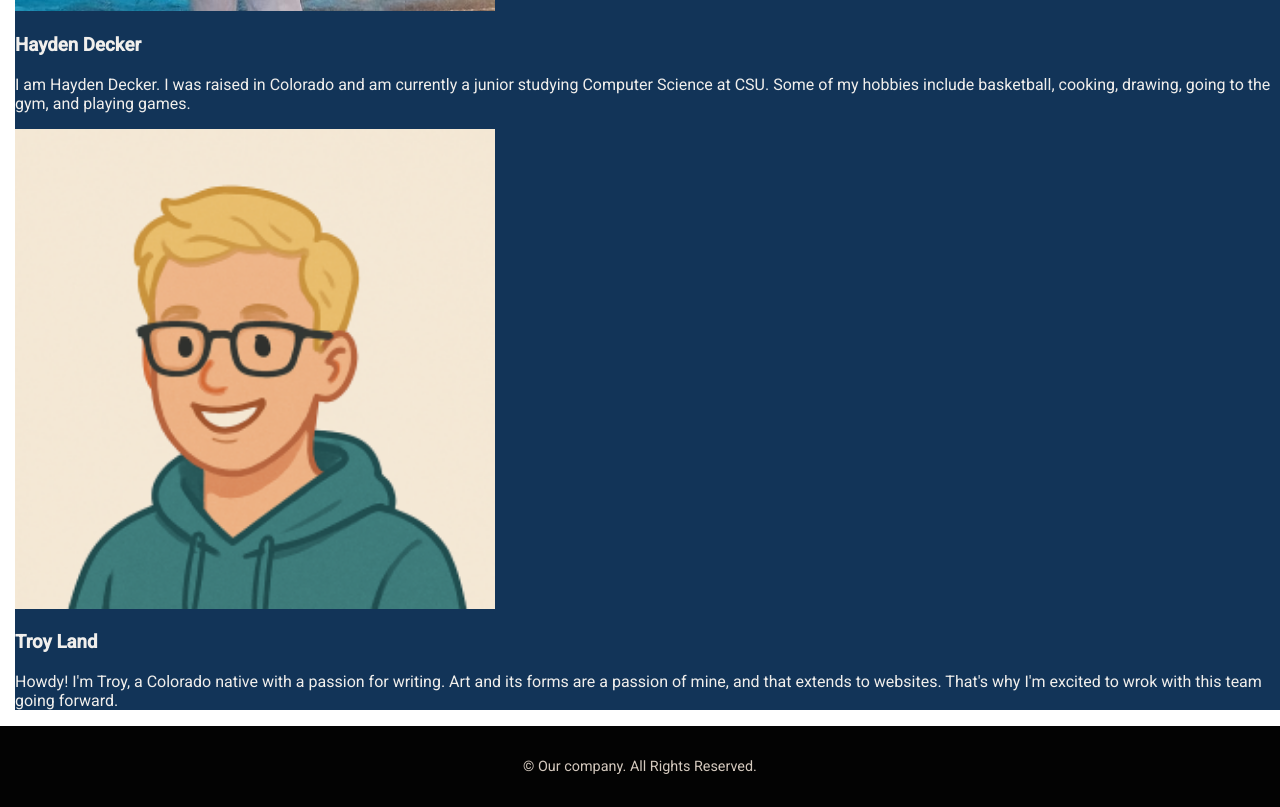
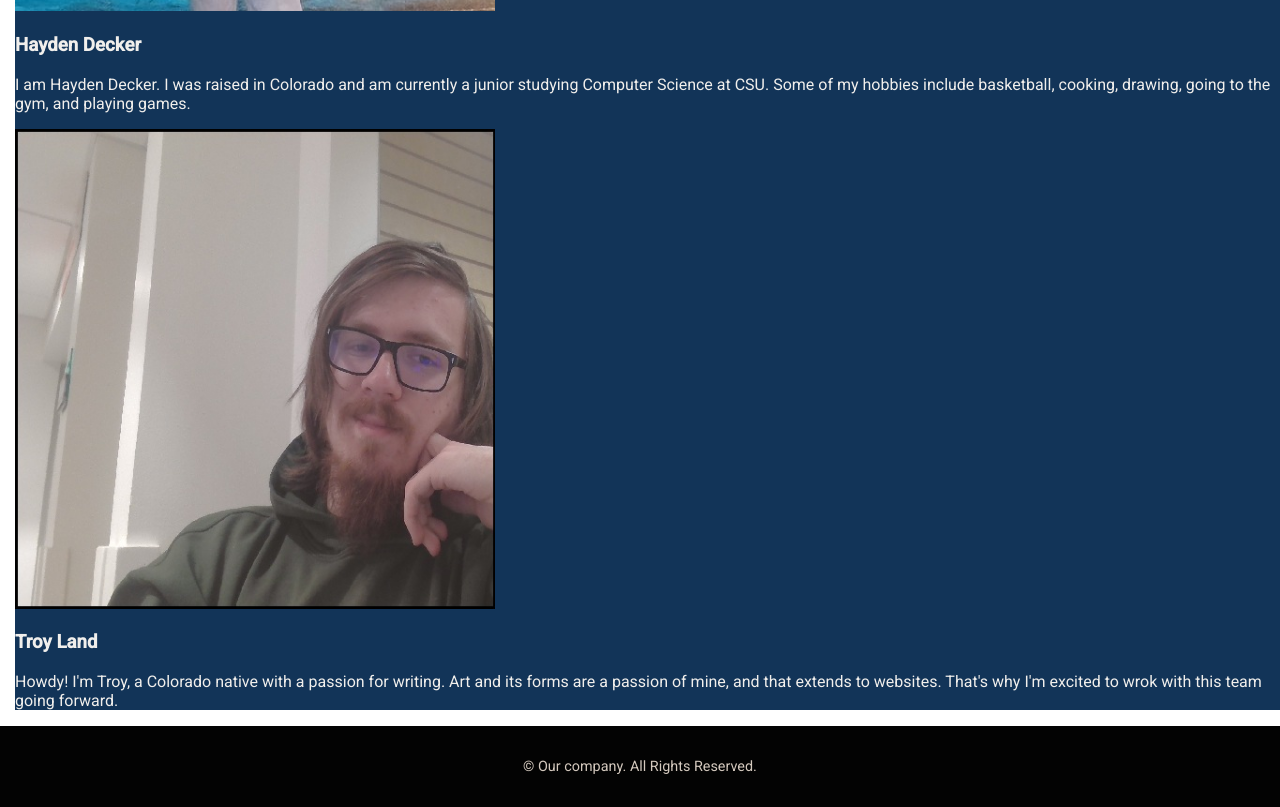
Before and after one commit to ethanfantl/Color-coordinate-website, an Angular app in the folder team-project/: page /about in a window 1280 px wide. Shown: the part 1200-2007 px from the top of the page. Built offline with nearby package versions, Linux system fonts and the light colour scheme.

Commit message:
Added Troy picture to about

```diff
--- a/team-project/src/app/pages/about/about.component.html
+++ b/team-project/src/app/pages/about/about.component.html
@@ -18,7 +18,7 @@
         going to the gym, and playing games.</p>
     </div>
     <div class="team-member-card">
-      <img class="avatar" src="../../../assets/ethanFantlAvatar.png" alt='Troy Land Avatar'>
+      <img class="avatar" src="../../../assets/troylee.png" alt='Troy Land Picture'>
       <h3>Troy Land</h3>
       <p> Howdy! I'm Troy, a Colorado native with a passion for writing. Art and its forms are a passion of mine, and that extends to websites. That's why I'm excited to wrok with this team going forward.</p>
     </div>
```
Also changed, not shown: team-project/src/assets/troylee.png (added).
